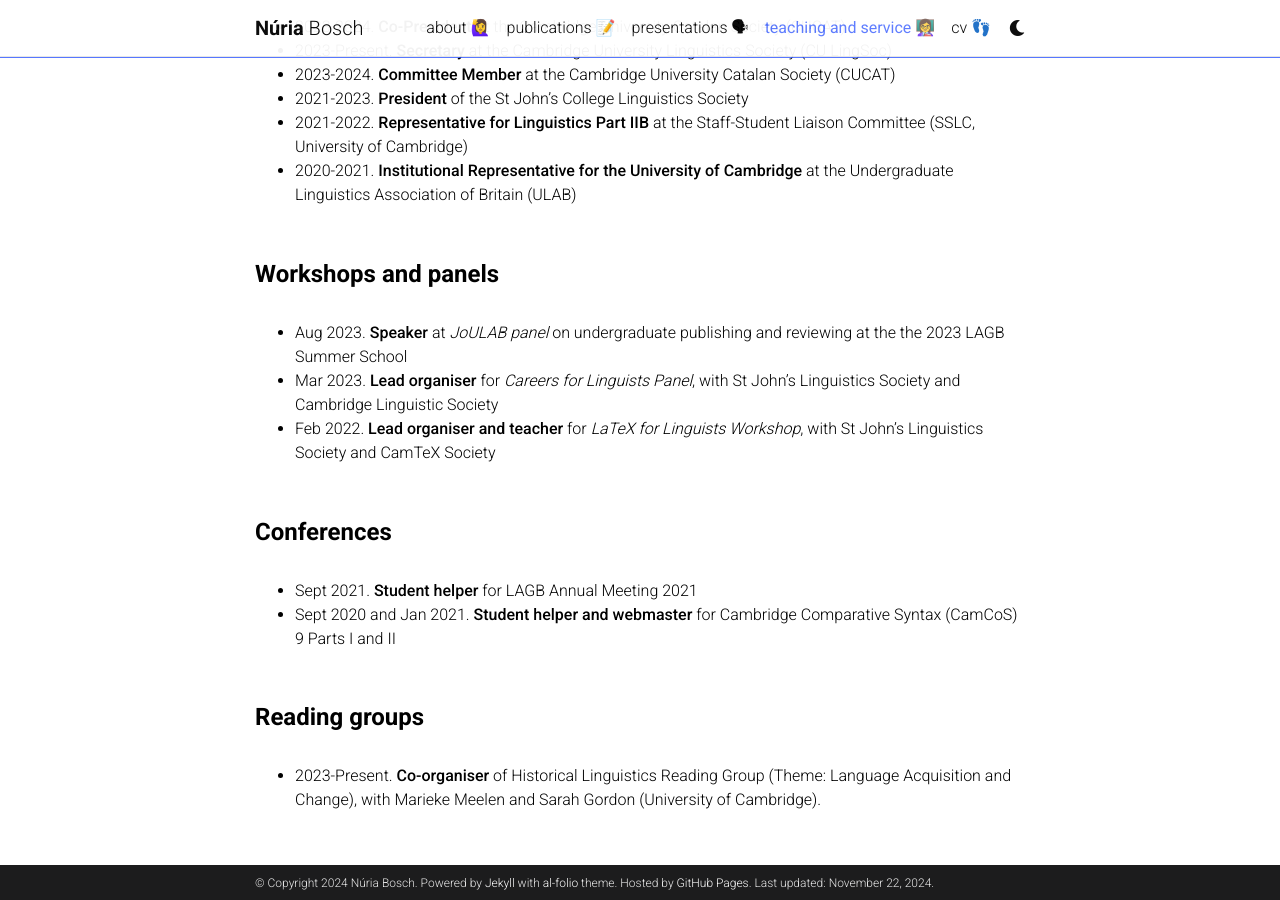
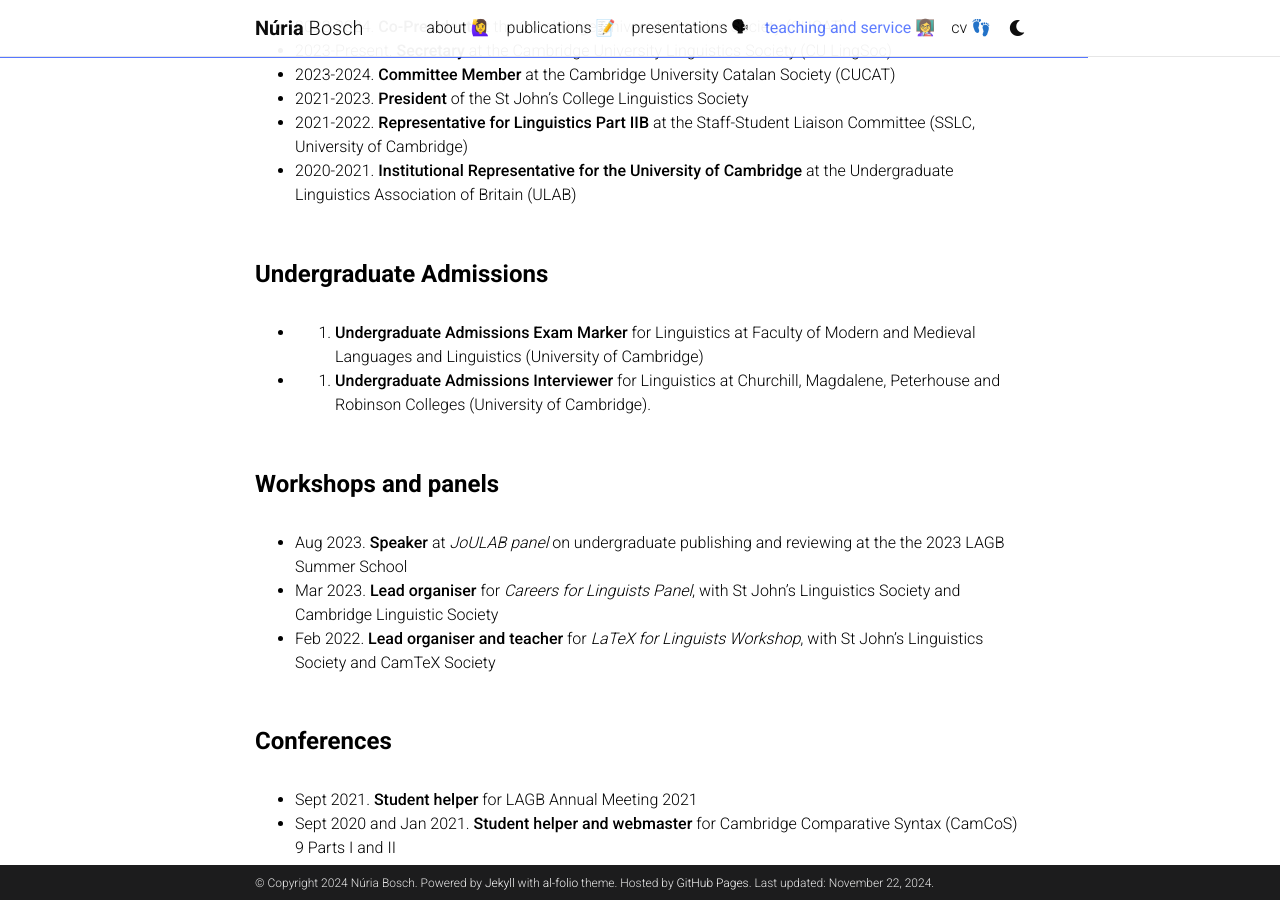
Before and after one commit to nuria-bosch/nuria-bosch.github.io, a Jekyll site: the page built from _pages/teaching_and_service.md, in a window 1280 px wide and 900 px high, scrolled down 1176 px. Built offline with Jekyll 4.4.1, drawn with Linux system fonts in a browser that asks for light colours; comment, search, counter and statistics services are not loaded; a style sheet for code colours, icons or effects is not loaded.

Commit message:
Update teaching_and_service.md

```diff
--- a/_pages/teaching_and_service.md
+++ b/_pages/teaching_and_service.md
@@ -45,6 +45,11 @@
 - 2021-2022. **Representative for Linguistics Part IIB** at the Staff-Student Liaison Committee (SSLC, University of Cambridge)
 - 2020-2021. **Institutional Representative for the University of Cambridge** at the Undergraduate Linguistics Association of Britain (ULAB)
 
+<h4 style="margin-top: 3.3rem; margin-bottom: 2rem; font-weight: bold;">Undergraduate Admissions</h4>
+
+- 2024. **Undergraduate Admissions Exam Marker** for Linguistics at Faculty of Modern and Medieval Languages and Linguistics (University of Cambridge)
+- 2024. **Undergraduate Admissions Interviewer** for Linguistics at Churchill, Magdalene, Peterhouse and Robinson Colleges (University of Cambridge).
+
 <h4 style="margin-top: 3.3rem; margin-bottom: 2rem; font-weight: bold;">Workshops and panels</h4>
 
 - Aug 2023. **Speaker** at _JoULAB panel_ on undergraduate publishing and reviewing at the the 2023 LAGB Summer School
```
